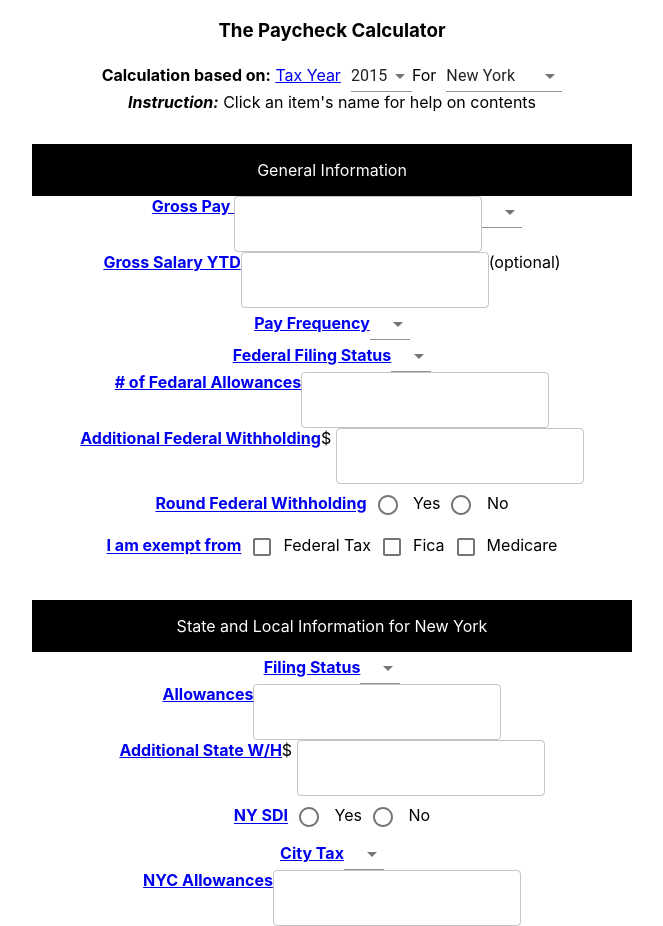
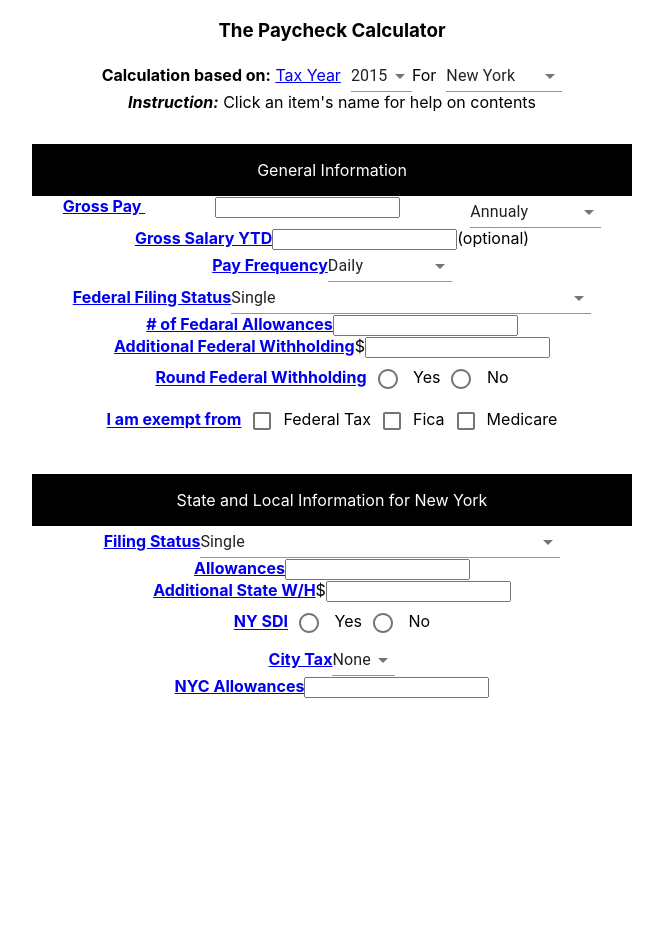
Before and after one commit to Mahmudul94/Paycheck_calculator_React, a React (Create React App) app: page / in a window 1280 px wide. Shown: the whole page, without its empty margins (358-1021 px from the left). After the commit the page ends 800 px from the top, so only its background shows below. Built offline with nearby package versions, Linux system fonts and the light colour scheme.

Commit message:
Added option and Nativeselect

```diff
--- a/src/Paycheck_component/header.css
+++ b/src/Paycheck_component/header.css
@@ -25,7 +25,21 @@
   padding-bottom: 1rem;
   margin-top: 2rem;
 }
+.textfield {
+  width: "auto";
+  display: "flex";
+  height: 100px;
+}
 .outlined-basic {
   margin-right: 20px;
   width: 200px;
 }
+.gross {
+  text-align: left;
+}
+.gross1 {
+  text-align: left;
+}
+.gross_textfield {
+  margin-left: 70px;
+}
--- a/src/Paycheck_component/header.js
+++ b/src/Paycheck_component/header.js
@@ -51,25 +51,23 @@ export default class TopShelf extends Component {
                         General Information
           </Box>
                 </div>
-                <div className="gross">
+                <div >
                     <FormControl>
                         <div>
                             <strong > <a href="#">Gross Pay </a> </strong>
-
-                            <TextField id="outlined-basic" label="" variant="outlined" />
+                            <input className="gross_textfield" type="text"></input>
                         </div>
                     </FormControl>
-                    <Select>
-                        <MenuItem value="">Annualy</MenuItem>
-                        <MenuItem>Pay Per Period</MenuItem>
-                    </Select>
+                    <NativeSelect className="gross_textfield">
+                        < option value=""> Annualy</option>
+                        < option>Pay Per Period </option>
+                    </NativeSelect>
                 </div>
-                <div>
-                    <strong>
-                        {" "}
+                <div >
+                    <strong >
                         <a href=" ">Gross Salary YTD</a>
                     </strong>
-                    <TextField id="outlined-basic" label="" variant="outlined" />
+                    <input type="text"></input>
           (optional)
         </div>
                 <div>
@@ -77,49 +75,48 @@ export default class TopShelf extends Component {
                         {" "}
                         <a href=" ">Pay Frequency</a>
                     </strong>
-                    <Select>
-                        <MenuItem value="">Daily</MenuItem>
-                        <MenuItem>Weekly</MenuItem>
-                        <MenuItem>Bi-Weekly</MenuItem>
-                        <MenuItem>Semi-Monthly</MenuItem>
-                        <MenuItem>Monthly</MenuItem>
-                        <MenuItem>Quarterly</MenuItem>
-                        <MenuItem>Semi-Annual</MenuItem>
-                        <MenuItem>Annual</MenuItem>
-                    </Select>
+                    <NativeSelect>
+                        <option value="">Daily</option>
+                        <option>Weekly</option>
+                        <option>Bi-Weekly</option>
+                        <option>Semi-Monthly</option>
+                        <option>Monthly</option>
+                        <option>Quarterly</option>
+                        <option>Semi-Annual</option>
+                        <option>Annual</option>
+                    </NativeSelect>
                 </div>
 
                 <div>
                     <strong>
-                        {" "}
+
                         <a href=" ">Federal Filing Status</a>
                     </strong>
-                    <Select>
-                        <MenuItem value="">Single</MenuItem>
-                        <MenuItem value="">Married</MenuItem>
-                        <MenuItem value="">Head of Household</MenuItem>
-                        <MenuItem value="">
-                            Married But Withhold at the Higher Single Rate
-            </MenuItem>
-                    </Select>
+                    <NativeSelect>
+                        <option >Single</option>
+                        <option >Married</option>
+                        <option>Head of Household</option>
+                        <option >
+                            Married But Withhold at the Higher Single Rate </option>
+                    </NativeSelect>
                 </div>
                 <div>
                     <strong>
-                        {" "}
+
                         <a href=" "># of Fedaral Allowances</a>
                     </strong>
-                    <TextField id="outlined-basic" label="" variant="outlined" />
+                    <input type="text"></input>
                 </div>
                 <div>
                     <strong>
-                        {" "}
+
                         <a href=" ">Additional Federal Withholding</a>
                     </strong>
-          $ <TextField id="outlined-basic" label="" variant="outlined" />
+                    $<input type="text"></input>
                 </div>
                 <div>
                     <strong>
-                        {" "}
+
                         <a href=" ">Round Federal Withholding</a>
                     </strong>
                     <Radio value="Y" name="radio-button-demo" /> Yes
@@ -127,7 +124,7 @@ export default class TopShelf extends Component {
         </div>
                 <div>
                     <strong>
-                        {" "}
+
                         <a href=" ">I am exempt from</a>
                     </strong>
                     <Checkbox name="" />
@@ -147,28 +144,27 @@ export default class TopShelf extends Component {
                         {" "}
                         <a href=" "> Filing Status</a>
                     </strong>
-                    <Select>
-                        <MenuItem value="">Single</MenuItem>
-                        <MenuItem value="">Married</MenuItem>
-                        <MenuItem value="">Head of Household</MenuItem>
-                        <MenuItem value="">
+                    <NativeSelect>
+                        <option>Single</option>
+                        <option>Married</option>
+                        <option>Head of Household</option>
+                        <option>
                             Married But Withhold at the Higher Single Rate
-            </MenuItem>
-                    </Select>
+            </option>
+                    </NativeSelect>
                 </div>
                 <div>
                     <strong>
-                        {" "}
                         <a href=" ">Allowances</a>
                     </strong>
-                    <TextField id="outlined-basic" label="" variant="outlined" />
+                    <input type="text"></input>
                 </div>
                 <div>
                     <strong>
                         {" "}
                         <a href=" ">Additional State W/H</a>
                     </strong>
-          $ <TextField id="outlined-basic" label="" variant="outlined" />
+                    $<input type="text"></input>
                 </div>
                 <div>
                     <strong>
@@ -183,19 +179,19 @@ export default class TopShelf extends Component {
                         {" "}
                         <a href=" "> City Tax</a>
                     </strong>
-                    <Select>
-                        <MenuItem value="">None</MenuItem>
-                        <MenuItem value=""></MenuItem>
-                        <MenuItem value=""></MenuItem>
-                        <MenuItem value=""></MenuItem>
-                    </Select>
+                    <NativeSelect>
+                        <option>None</option>
+                        <option></option>
+                        <option></option>
+                        <option></option>
+                    </NativeSelect>
                 </div>
                 <div>
                     <strong>
-                        {" "}
+
                         <a href=" ">NYC Allowances</a>
                     </strong>
-                    <TextField id="outlined-basic" label="" variant="outlined" />
+                    <input type="text"></input>
                 </div>
             </div>
         );
```
